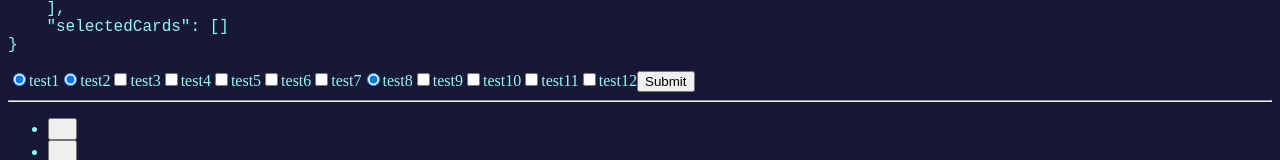
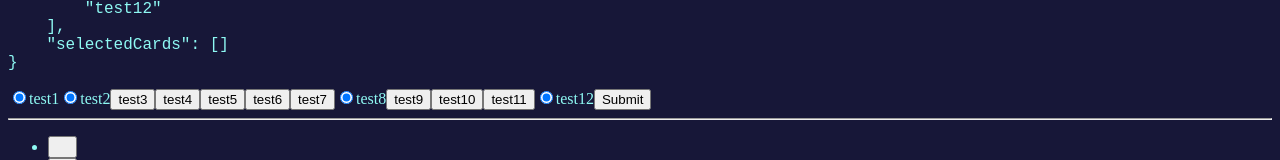
Before and after one commit to maurer2/overly-optimistic-memory-game, a Next.js app: page / in a window 1280 px wide. Shown: the part 124-284 px from the top of the page. Built offline with nearby package versions, Linux system fonts and the light colour scheme; some icons are missing.

Commit message:
Added proper toggle buttons handling

```diff
--- a/src/components/FormWrapper/index.tsx
+++ b/src/components/FormWrapper/index.tsx
@@ -2,7 +2,7 @@
 
 import { css } from '../../../styled-system/css';
 import handleFormSubmit from '../../app/sever-functions/handle-form-submit/handle-form-submit';
-import { useActionState, useState } from 'react';
+import { useActionState, useState, Fragment, useReducer } from 'react';
 
 const form = css({
   display: 'grid',
@@ -15,12 +15,26 @@ const form = css({
   },
 });
 
-const label = css({
+const cardLabel = css({
   display: 'flex',
   gap: '0.65rem',
 });
 
-const button = css({
+const cardButton = css({
+  display: 'block',
+  border: '1px solid currentColor',
+  width: 'fit-content',
+  padding: '0.25lh 0.5lh',
+  color: 'var(--indian-red)',
+  cursor: 'pointer',
+
+  '&[aria-pressed="true"]': {
+    color: 'var(--space-cadet)',
+    backgroundColor: 'var(--indian-red)',
+  },
+});
+
+const submitButton = css({
   display: 'block',
   border: '4px solid currentColor',
   width: 'fit-content',
@@ -44,24 +58,16 @@ type MaybeWithError<T> = T & {
   errorMessage?: string;
 };
 
-const items: CardName[] = [
-  'test1',
-  'test2',
-  'test3',
-  'test4',
-  'test5',
-  'test6',
-  'test7',
-  'test8',
-  'test9',
-  'test10',
-  'test11',
-  'test12',
-];
+type CardClickAction =
+  | { type: 'ADD_CARD'; card: CardName }
+  | { type: 'REMOVE_CARD'; card: CardName };
+
+// prettier-ignore
+const items: CardName[] = ['test1', 'test2', 'test3', 'test4', 'test5', 'test6', 'test7', 'test8', 'test9', 'test10', 'test11', 'test12'];
 
 const initialState: FormState = {
   score: 0,
-  revealedCards: ['test1', 'test2', 'test8'],
+  revealedCards: ['test1', 'test2', 'test8', 'test12'],
   selectedCards: [],
 };
 
@@ -82,8 +88,6 @@ const submitAction = async (
       ...(selectedCards.length !== 2 && { errorMessage: 'Two cards need to be selected' }),
     } satisfies MaybeWithError<FormState>;
 
-    console.log(formData);
-
     resolve(newState);
   }, 1500);
 
@@ -91,40 +95,76 @@ const submitAction = async (
 };
 
 export default function FormWrapper() {
-  const [selectedCards, setSelectedCards] = useState<CardName[]>(['test11', 'test12']);
   // const [selectedCards, setSelectedCards] = useState<CardName[]>([]);
+  const [selectedCards, setSelectedCards] = useReducer(
+    (currentState: CardName[], action: CardClickAction) => {
+      const { card, type } = action;
 
-  const submitActionWithSelectedCards = submitAction.bind(null, selectedCards);
+      switch (type) {
+        case 'ADD_CARD': {
+          if (currentState.length >= 2) {
+            return currentState;
+          }
+          return [...currentState, card];
+        }
+        case 'REMOVE_CARD': {
+          if (!currentState.length) {
+            return [];
+          }
+          return currentState.filter((currentCard) => currentCard !== card);
+        }
+        default:
+          return currentState;
+      }
+    },
+    [],
+  );
 
   const [state, formAction, isPending] = useActionState<MaybeWithError<FormState>, FormData>(
-    submitActionWithSelectedCards,
+    submitAction.bind(null, selectedCards),
     initialState,
   );
 
   const hasError = Object.hasOwn(state, 'errorMessage') && state.errorMessage !== undefined;
+  const hasMaxSelectedCards = selectedCards.length >= 2;
 
   return (
     <>
       <pre>{JSON.stringify(state, null, 4)}</pre>
-      <form aria-label="Test form" action={formAction} className={form} inert={isPending}>
+      <form aria-label="Logic test form" action={formAction} className={form} inert={isPending}>
         {items.map((item) => {
           const isRevealed = state.revealedCards.includes(item);
+          const isSelected = selectedCards.includes(item);
 
           return (
-            <label key={item} className={label}>
-              <input
-                type={isRevealed ? 'radio' : 'checkbox'}
-                name={item}
-                defaultChecked={isRevealed}
-              />
-              <span>{item}</span>
-            </label>
+            <Fragment key={item}>
+              {isRevealed ? (
+                <label className={cardLabel}>
+                  <input type="radio" name={item} defaultChecked={isRevealed} />
+                  <span>{item}</span>
+                </label>
+              ) : (
+                <button
+                  type="button"
+                  name={item}
+                  className={cardButton}
+                  aria-pressed={isSelected}
+                  onClick={() =>
+                    isSelected
+                      ? setSelectedCards({ type: 'REMOVE_CARD', card: item })
+                      : setSelectedCards({ type: 'ADD_CARD', card: item })
+                  }
+                >
+                  {item}
+                </button>
+              )}
+            </Fragment>
           );
         })}
 
         {hasError ? <p role="alert">{state.errorMessage}</p> : null}
 
-        <button className={button} type="submit">
+        <button className={submitButton} type="submit">
           Submit
         </button>
       </form>
```
